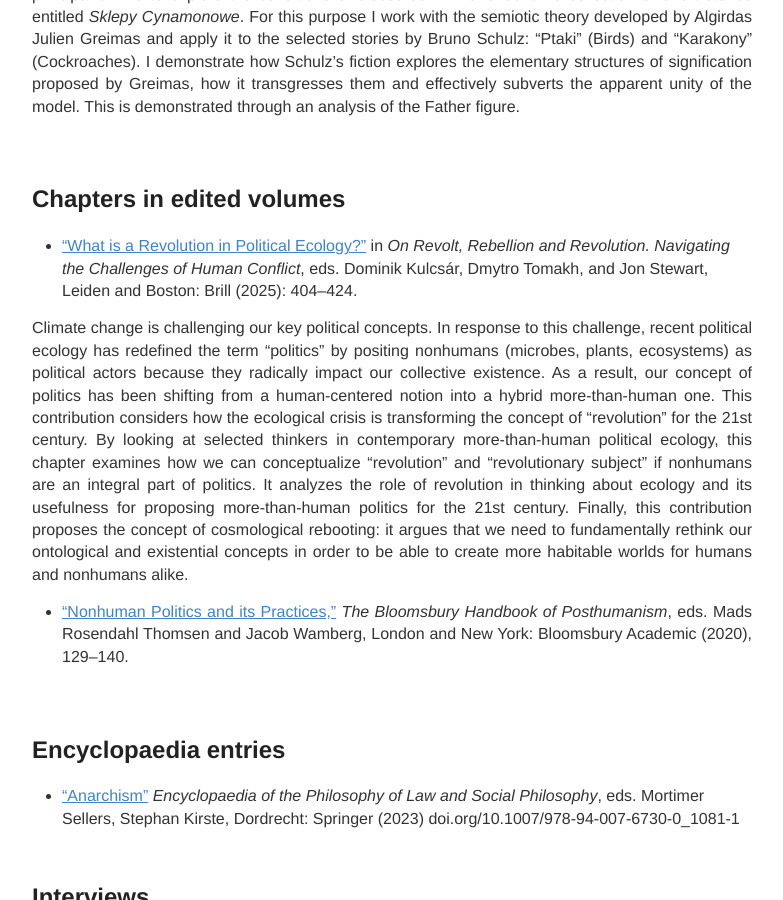
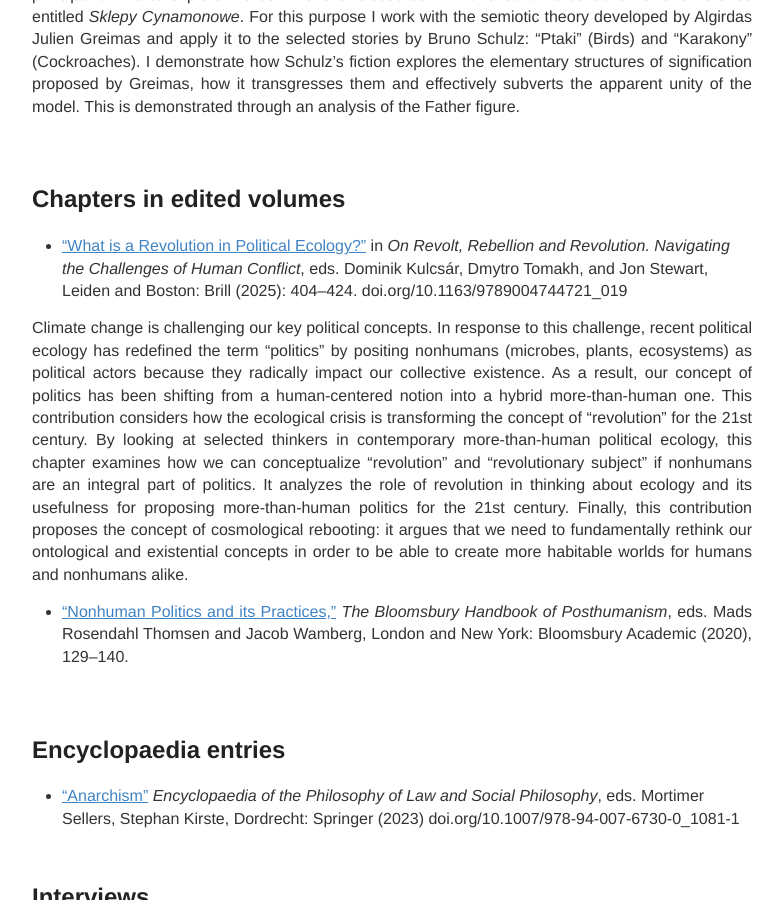
Before and after one commit to IJanicka/IJanicka.github.io, a Jekyll site: the page built from publications.md, in a window 1280 px wide and 900 px high, scrolled down 5494 px. Shown: the whole window, without its empty margins (248-1031 px from the left). Built offline with Jekyll 4.4.1, drawn with Linux system fonts in a browser that asks for light colours.

Commit message:
Update publications.md

```diff
--- a/publications.md
+++ b/publications.md
@@ -85,7 +85,7 @@ Fredric Jameson, in his Foreword to the English translation of Greimas’ “On
 
   <h2>Chapters in edited volumes</h2>
 
-* <a href="https://brill.com/edcollchap/book/9789004744721/BP000026.xml" target="blank"> “What is a Revolution in Political Ecology?”</a> in *On Revolt, Rebellion and Revolution. Navigating the Challenges of Human Conflict*, eds. Dominik Kulcsár, Dmytro Tomakh, and Jon Stewart, Leiden and Boston: Brill (2025): 404–424. <br>
+* <a href="https://brill.com/edcollchap/book/9789004744721/BP000026.xml" target="blank"> “What is a Revolution in Political Ecology?”</a> in *On Revolt, Rebellion and Revolution. Navigating the Challenges of Human Conflict*, eds. Dominik Kulcsár, Dmytro Tomakh, and Jon Stewart, Leiden and Boston: Brill (2025): 404–424. doi.org/10.1163/9789004744721_019  <br>
 
 Climate change is challenging our key political concepts. In response to this challenge, recent political ecology has redefined the term “politics” by positing nonhumans (microbes, plants, ecosystems) as political actors because they radically impact our collective existence. As a result, our concept of politics has been shifting from a human-centered notion into a hybrid more-than-human one. This contribution considers how the ecological crisis is transforming the concept of “revolution” for the 21st century. By looking at selected thinkers in contemporary more-than-human political ecology, this chapter examines how we can conceptualize “revolution” and “revolutionary subject” if nonhumans are an integral part of politics. It analyzes the role of revolution in thinking about ecology and its usefulness for proposing more-than-human politics for the 21st century. Finally, this contribution proposes the concept of cosmological rebooting: it argues that we need to fundamentally rethink our ontological and existential concepts in order to be able to create more habitable worlds for humans and nonhumans alike.
 
```
